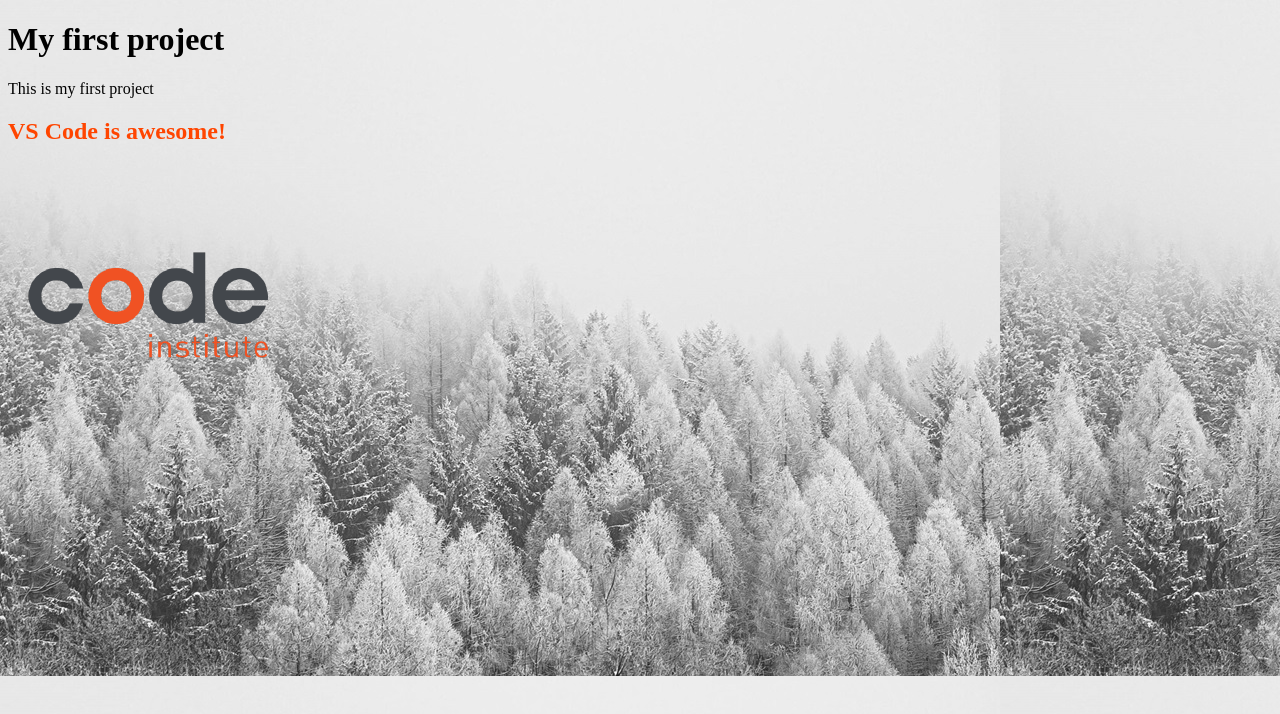
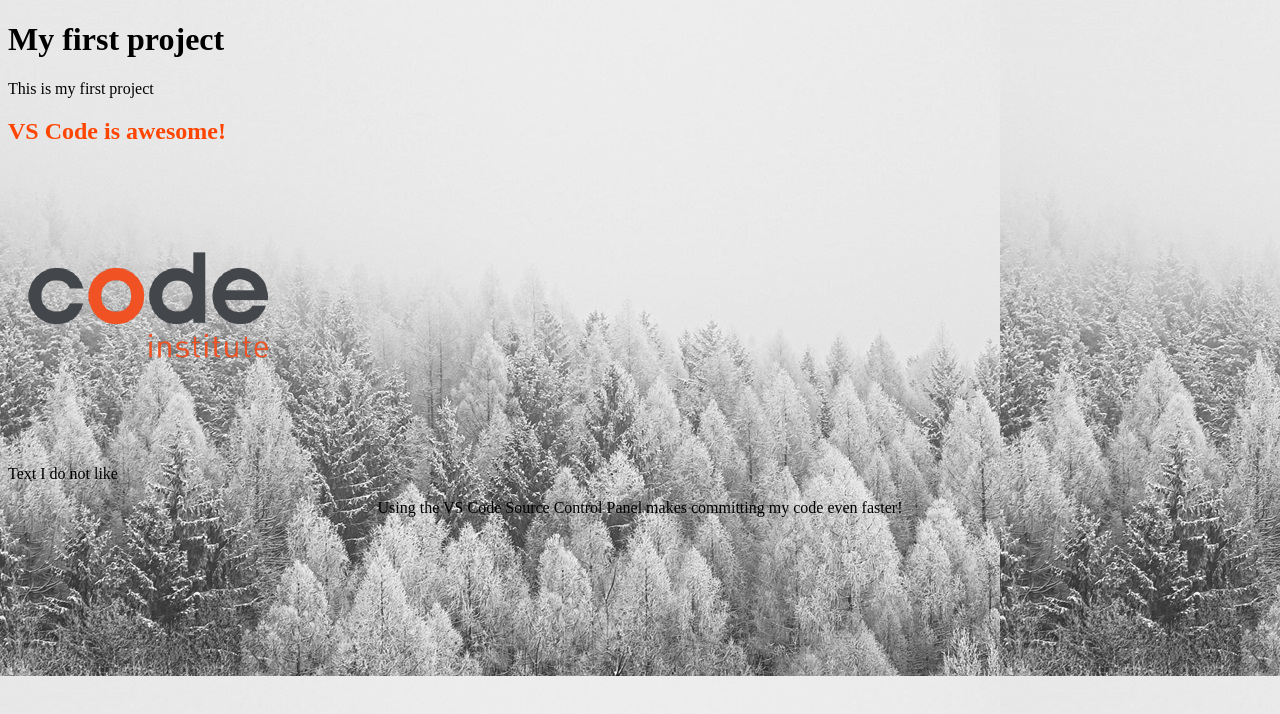
Before and after one commit to msaunders4-bc/test_repo, a plain HTML site: page index.html in a window 1280 px wide. Drawn offline with Linux system fonts and the light colour scheme.

Commit message:
add test center style to css

```diff
--- a/assets/css/styles.css
+++ b/assets/css/styles.css
@@ -11,3 +11,11 @@
 h2 {
     color: orangered;
 }
+
+p {
+    font-style: strong;
+}
+
+.text-center {
+    text-align: center;
+}
--- a/index.html
+++ b/index.html
@@ -13,5 +13,7 @@
     <p>This is my first project</p>
     <h2>VS Code is awesome!</h2>
     <img src="assets/images/01-02-02_ci-logo.png" alt="Code Institute Logo" </body>
+    <p>Text I do not like</p>
+    <p class="text-center">Using the VS Code Source Control Panel makes committing my code even faster!</p>
 
 </html>
```
